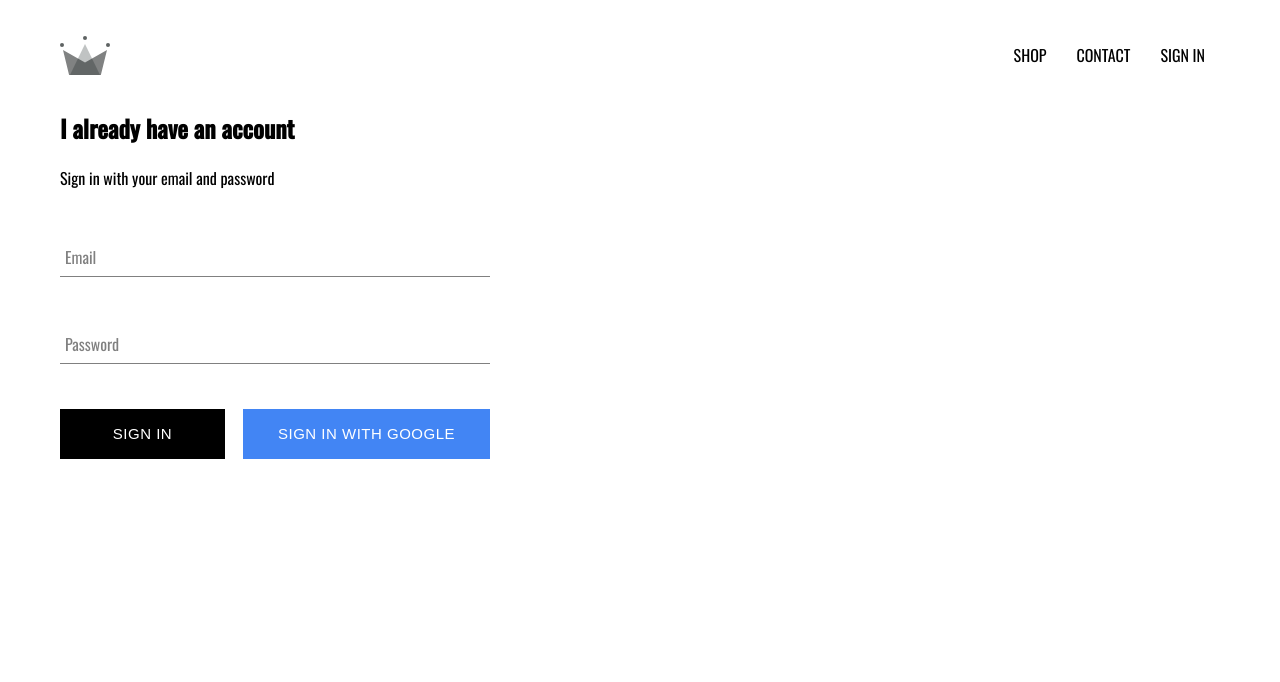
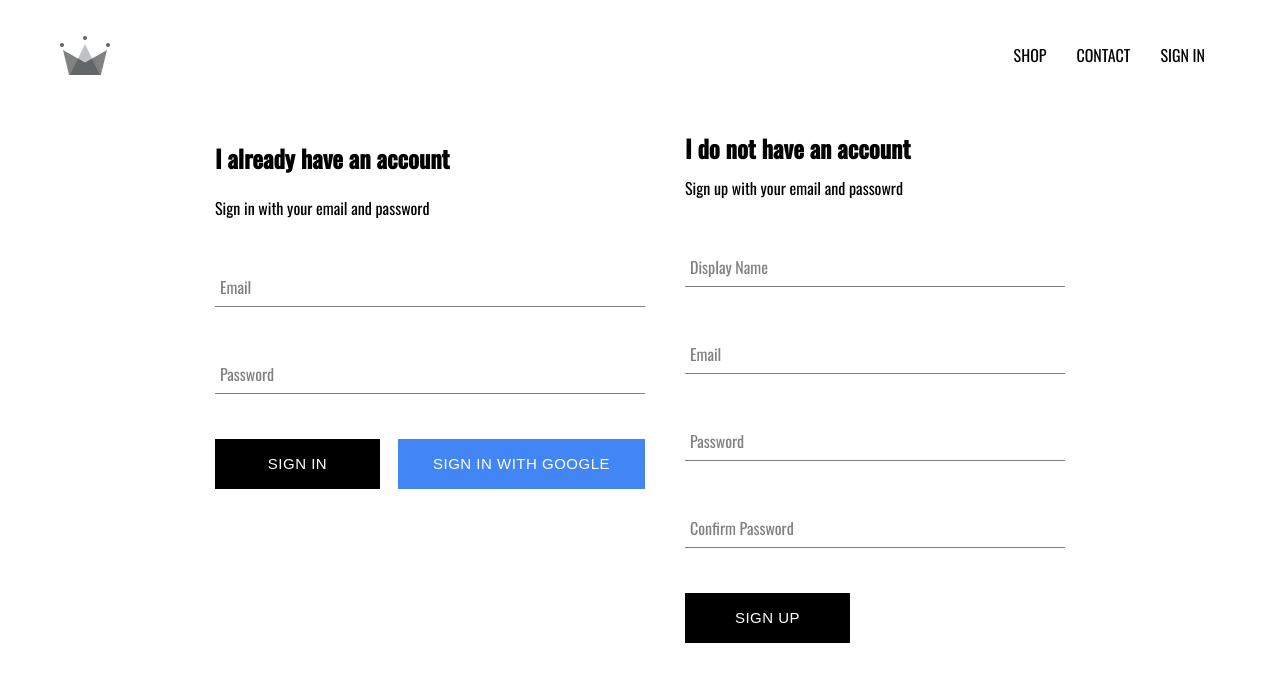
Before and after one commit to SebastianGarces/eCommReactApp, a React (Create React App) app: page /signin in a window 1280 px wide. Shown: the top 682 px of the page. Built offline with nearby package versions, Linux system fonts and the light colour scheme; no server answers.

Commit message:
implemented firebase utils, included ability to store authenticated users to firestore db

```diff
--- a/src/App.js
+++ b/src/App.js
@@ -28,6 +28,8 @@ function App() {
 		};
 	}, []);
 
+	console.log(currentUser);
+
 	return (
 		<div>
 			<Header currentUser={currentUser} />
--- a/src/components/sign-up/sign-up.component.jsx
+++ b/src/components/sign-up/sign-up.component.jsx
@@ -1,6 +1,95 @@
-import React from "react";
+import React, { useState } from "react";
 
 import FormInput from "../form-input/form-input.component";
 import CustomButton from "../custom-button/custom-button.component";
 
 import { auth, createUserProfileDocument } from "../../firebase/firebase.utils";
+
+import "./sign-up.styles.scss";
+
+const SignUp = () => {
+	const [displayName, setDisplayName] = useState("");
+	const [email, setEmail] = useState("");
+	const [password, setPassword] = useState("");
+	const [confirmPass, setConfirmPass] = useState("");
+
+	const handleSubmit = async event => {
+		event.preventDefault();
+
+		if (password !== confirmPass) {
+			alert(`passwords don't match`);
+			return;
+		}
+
+		try {
+			const { user } = await auth.createUserWithEmailAndPassword(
+				email,
+				password
+			);
+
+			await createUserProfileDocument(user, { displayName });
+
+			setDisplayName("");
+			setEmail("");
+			setPassword("");
+			setConfirmPass("");
+		} catch (error) {
+			console.error(error);
+		}
+	};
+
+	const handleChange = async event => {
+		const { name, value } = event.target;
+		name === "email"
+			? setEmail(value)
+			: name === "displayName"
+			? setDisplayName(value)
+			: name === "password"
+			? setPassword(value)
+			: setConfirmPass(value);
+	};
+
+	return (
+		<div className="sign-up">
+			<h2 className="title">I do not have an account</h2>
+			<span>Sign up with your email and passowrd</span>
+			<form className="sign-up-form" onSubmit={handleSubmit}>
+				<FormInput
+					type="text"
+					name="displayName"
+					value={displayName}
+					onChange={handleChange}
+					label="Display Name"
+					required
+				/>
+				<FormInput
+					type="email"
+					name="email"
+					value={email}
+					onChange={handleChange}
+					label="Email"
+					required
+				/>
+				<FormInput
+					type="password"
+					name="password"
+					value={password}
+					onChange={handleChange}
+					label="Password"
+					required
+				/>
+				<FormInput
+					type="password"
+					name="confirmPass"
+					value={confirmPass}
+					onChange={handleChange}
+					label="Confirm Password"
+					required
+				/>
+				<CustomButton type="submit">SIGN UP</CustomButton>
+			</form>
+		</div>
+	);
+};
+
+export default SignUp;
--- a/src/components/sign-up/sign-up.styles.scss
+++ b/src/components/sign-up/sign-up.styles.scss
@@ -0,0 +1,9 @@
+.sign-up {
+	display: flex;
+	flex-direction: column;
+	width: 380px;
+
+	.title {
+		margin: 10px 0;
+	}
+}
--- a/src/pages/signin-signup/signin-signup.component.jsx
+++ b/src/pages/signin-signup/signin-signup.component.jsx
@@ -2,11 +2,13 @@ import React from "react";
 
 import "./signin-signup.styles.scss";
 import SignIn from "../../components/sign-in/sign-in.component";
+import SignUp from "../../components/sign-up/sign-up.component";
 
 const SignInAndSignUpPage = () => {
 	return (
 		<div className="sign-in-and-sign-up">
 			<SignIn />
+			<SignUp />
 		</div>
 	);
 };
--- a/src/pages/signin-signup/signin-signup.styles.scss
+++ b/src/pages/signin-signup/signin-signup.styles.scss
@@ -0,0 +1,6 @@
+.sign-in-and-sign-up {
+	width: 850px;
+	display: flex;
+	justify-content: space-between;
+	margin: 30px auto;
+}
```
